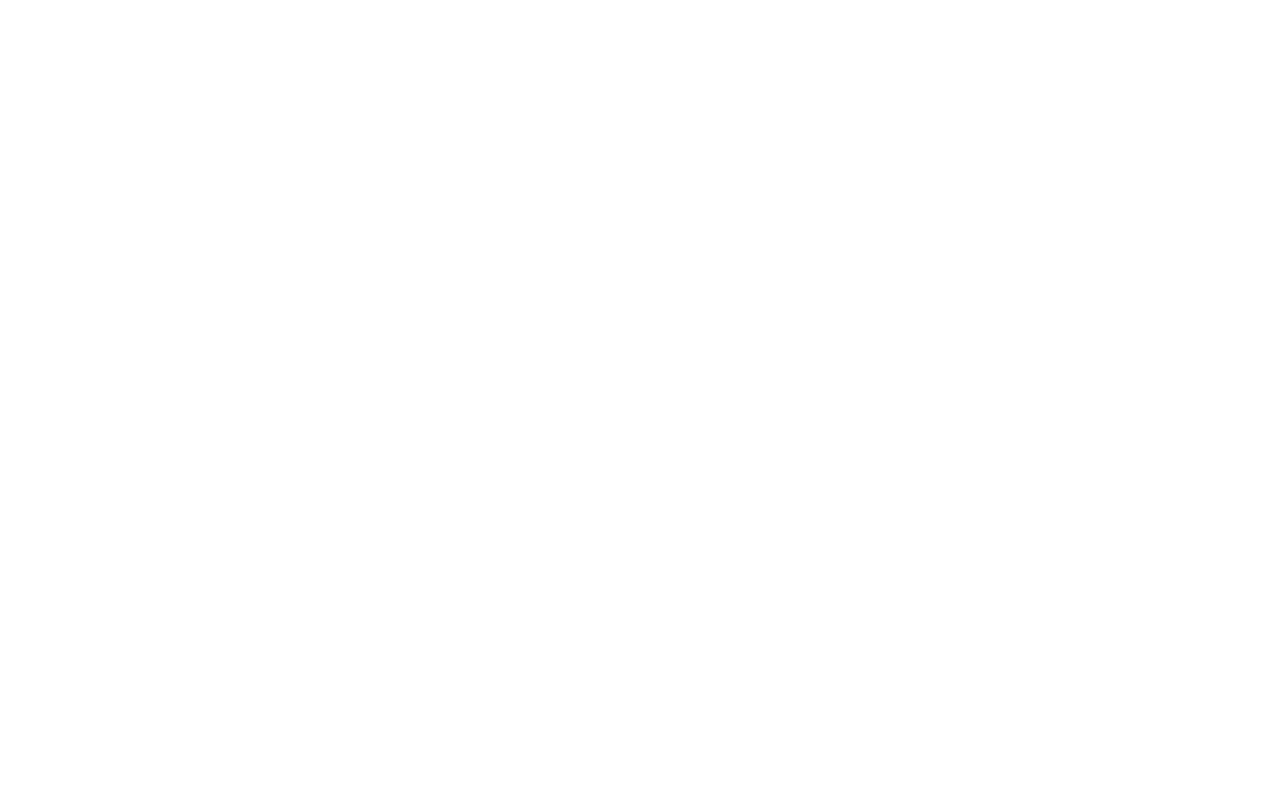
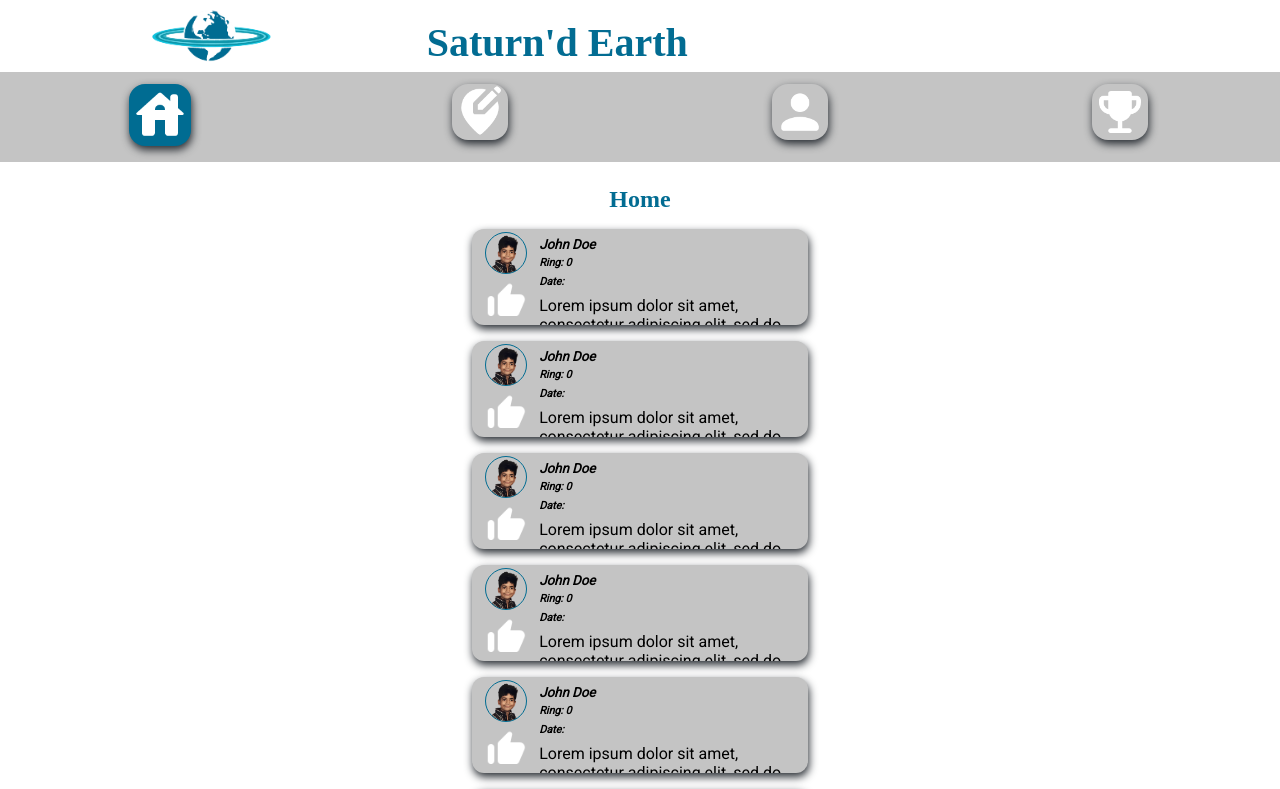
Before and after one commit to Saturnd-Earth/se-fe, a React (Create React App) app: page / in a window 1280 px wide. Shown: the top 789 px of the page. Built offline with nearby package versions, Linux system fonts and the light colour scheme; a web font is replaced by a local one.

Commit message:
Fix Routing and NavLink display

```diff
--- a/src/App.js
+++ b/src/App.js
@@ -32,10 +32,11 @@
       page: 'home'
     }
   }
+
   render() {
     return (
       <section className='all-pages'>
-        <Route exact path='/home' render={ () =>
+        <Route exact path='/' render={ () =>
           <section className="home">
             <Header/>
             <Feed
--- a/src/Header/Header.js
+++ b/src/Header/Header.js
@@ -20,7 +20,7 @@
                 <h1 className='header-text'>Saturn'd Earth</h1>
             </section>
             <section className='header-bottom'>
-              <NavLink to='/home' label="home" activeClassName="selected">
+              <NavLink to='/' label="home" exact activeClassName="selected">
                 <img src={home} alt='Home' className='bottom-images' id='home-icon'/>
               </NavLink>
               <NavLink to="/make_post" label="my post" activeClassName="selected">
```
